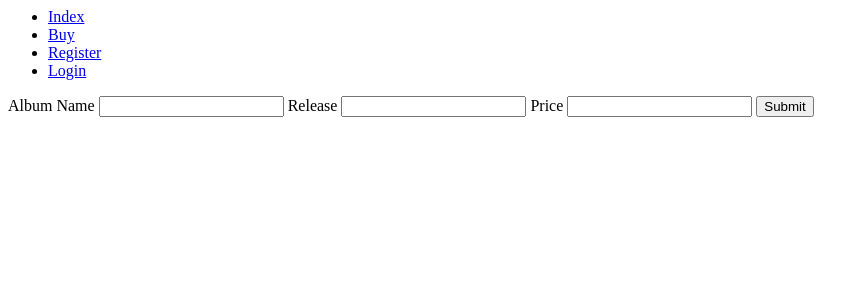
After one commit to DylanBowmandsk/musiconline.college, a Flask app: page /sell in a window 1280 px wide. The commit adds this page. Shown: the top 300 px of the page, without its empty margins (0-868 px from the left). Run offline with Flask 2, Linux system fonts and the light colour scheme.

Commit message:
users can add edit and delete records

```diff
--- a/musicalonline/forms.py
+++ b/musicalonline/forms.py
@@ -14,6 +14,12 @@ class LoginForm(Form):
     remember = BooleanField('Remember Me')
     button  = SubmitField("Submit")
 
+class RecordForm(Form):
+    name = StringField("Album Name", validators=[InputRequired()])
+    release = IntegerField("Release", validators=[InputRequired()])
+    price  = DecimalField("Price", validators=[InputRequired()])
+    button = SubmitField("Submit")
+
 class AdminLoginForm(Form):
     username = StringField("Username", validators=[InputRequired(),Length(min=4,max=20)])
     password = PasswordField("Password", validators=[InputRequired(), Length(min=6,max=20)])
--- a/musicalonline/routes.py
+++ b/musicalonline/routes.py
@@ -1,5 +1,5 @@
 from musicalonline import app, db
-from musicalonline.forms import RegisterForm, LoginForm, AdminLoginForm, AdminRecordForm
+from musicalonline.forms import RegisterForm, LoginForm, AdminLoginForm, AdminRecordForm, RecordForm
 from musicalonline.models import User , Album
 from flask import render_template, request, redirect, url_for
 from flask_login import login_user, logout_user, current_user, login_required
@@ -47,6 +47,15 @@ def buy():
     albums = Album.query.all()
     return render_template("buy.html", albums=albums)
 
+@app.route("/sell", methods=["GET","POST"])
+def sell():
+    form = RecordForm(request.form)
+    if form.validate():
+        album = Album(user_id=current_user.id,name=form.name.data,release=form.release.data,price=form.price.data)
+        db.session.add(album)
+        db.session.commit()
+    return render_template("sell.html", form=form)
+
 @app.route("/adminlogin",methods=["GET","POST"])
 def adminlogin():
     form = AdminLoginForm(request.form)
@@ -72,8 +81,6 @@ def admin():
 @app.route("/admin/edit/<int:id>",methods=["GET","POST"])
 @login_required
 def admin_edit(id):
-    if current_user.isadmin == 0:
-        return redirect(url_for('index'))
     form = AdminRecordForm(request.form)
     album = Album.query.filter_by(album_id=id).first()
     if form.validate() and album is not None:
@@ -83,6 +90,22 @@ def admin_edit(id):
         db.session.commit()
     return render_template("admin_edit.html",album=album, form=form)
 
+@app.route("/edit/<int:id>",methods=["GET","POST"])
+@login_required
+def edit(id):
+    album = Album.query.filter_by(album_id=id).first()
+    if current_user.id == album.user_id:
+        form = RecordForm(request.form)
+        album = Album.query.filter_by(album_id=id).first()
+        if form.validate() and album is not None:
+            album.name = form.name.data
+            album.release = form.release.data
+            album.price = form.price.data
+            db.session.commit()
+    else:
+        return redirect(url_for("buy"))
+    return render_template("edit.html",form=form)
+
 @app.route("/admin/delete/<int:id>")
 @login_required
 def admin_delete(id):
@@ -91,6 +114,15 @@ def admin_delete(id):
     Album.query.filter_by(album_id=id).delete()
     db.session.commit()
     return redirect(url_for("admin"))
+
+@app.route("/delete/<int:id>")
+@login_required
+def delete(id):
+    album = Album.query.filter_by(album_id=id).first()
+    if current_user.id == album.user_id:
+        Album.query.filter_by(album_id=id).delete()
+        db.session.commit()
+        redirect(url_for("buy.html"))
 
 @app.route("/admin/add",methods=["GET","POST"])
 @login_required
--- a/musicalonline/templates/buy.html
+++ b/musicalonline/templates/buy.html
@@ -5,6 +5,10 @@
             <h1>{{album.name}}</h1>
             <p>{{album.release}}</p>
             <p>£{{album.price}}</p>
+            {% if current_user.id == album.user_id %}
+            <button><a href="{{url_for('edit',id=album.album_id)}}">Edit</a></button>
+            <button><a href="{{url_for('delete',id=album.album_id)}}">Delete</a></button>
+            {% endif %}
         </div>
     {% endfor %}
 {% endblock %}
--- a/musicalonline/templates/layout.html
+++ b/musicalonline/templates/layout.html
@@ -7,6 +7,7 @@
             <li><a href="{{url_for('index')}}">Index</a></li>
             <li><a href="{{url_for('buy')}}">Buy</a></li>
             {% if current_user.is_authenticated %}
+                <li><a href="{{url_for('sell')}}">Sell</a></li>
                 <li><a href="{{url_for('logout')}}">Logout</a></li>
                 {{current_user.username}}
             {% else %}
--- /dev/null
+++ b/musicalonline/templates/sell.html
@@ -0,0 +1,12 @@
+{% extends "layout.html" %}
+{% block content %}
+<form method="POST">
+    {{form.name.label}}
+    {{form.name}}
+    {{form.release.label}}
+    {{form.release}}
+    {{form.price.label}}
+    {{form.price}}
+    {{form.button}}
+</form>
+{% endblock %}
```
Also changed, not shown: musicalonline/templates/edit.html (added, +20 -0 lines), musicalonline/site.db (added).
